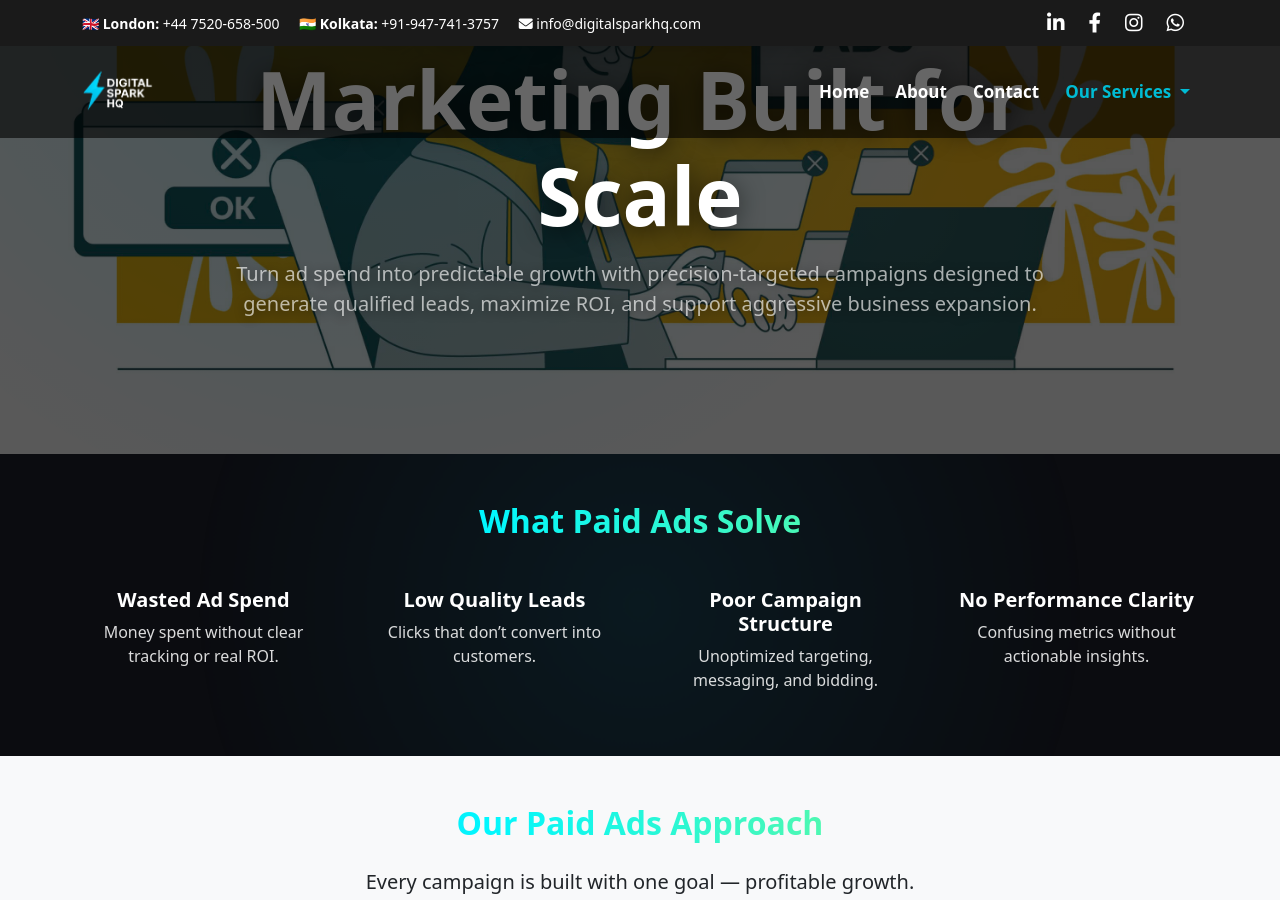
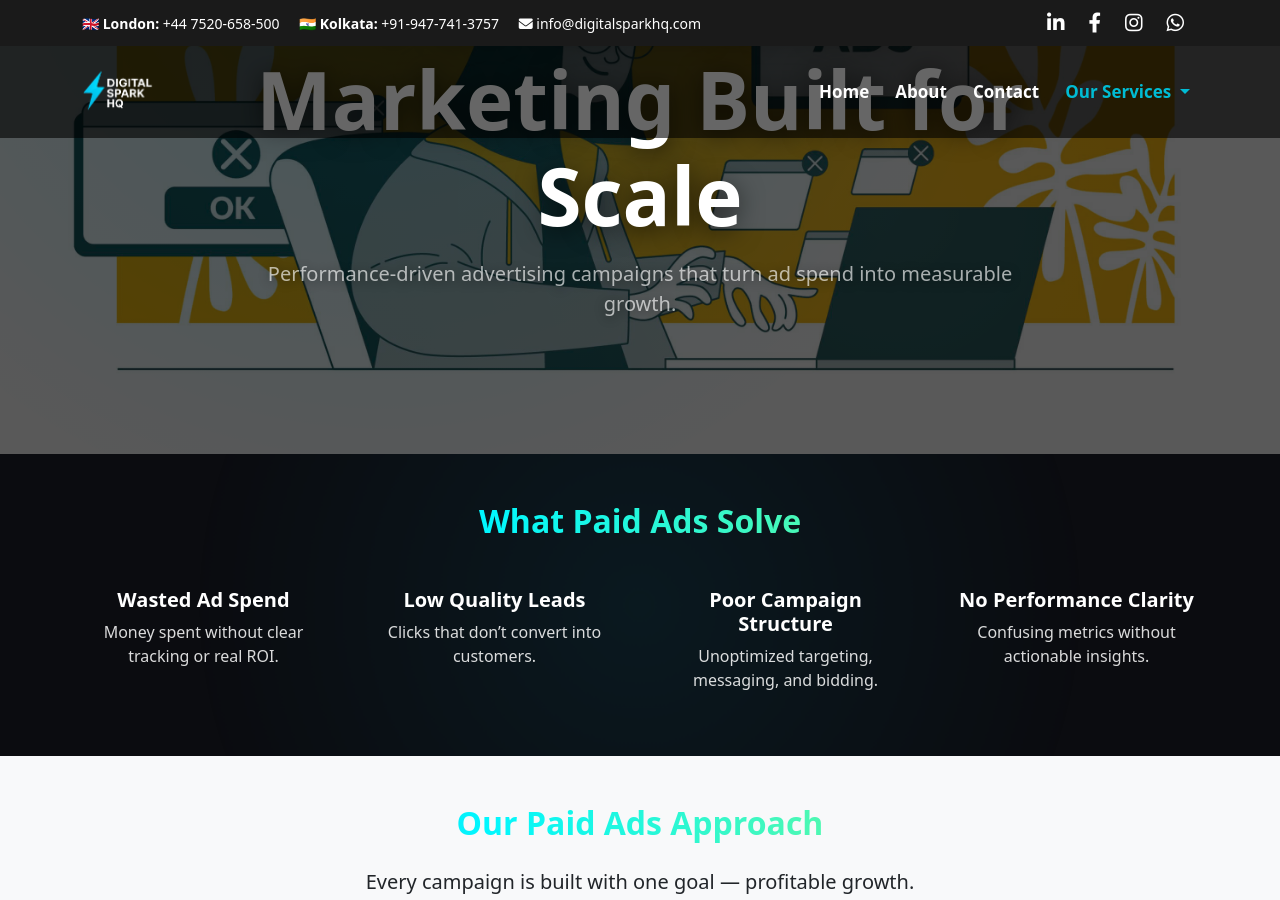
Before and after one commit to Iambiswajit-C/digitalsparkhq, a Jekyll site: the page built from services/paid-marketing/index.md, in a window 1280 px wide and 900 px high, scrolled down 356 px. Built offline with Jekyll 4.4.1, drawn with Linux system fonts in a browser that asks for light colours.

Commit message:
Update index.md

```diff
--- a/services/paid-marketing/index.md
+++ b/services/paid-marketing/index.md
@@ -23,7 +23,7 @@ breadcrumb:
     <i class="fas fa-bullseye fa-3x mb-4" style="color: var(--hover-color);"></i>
     <h1 class="display-1 fw-bold">Performance Marketing Built for Scale</h1>
     <p class="lead opacity-75 mt-3 mx-auto hero-subtext" style="max-width:820px;">
-      Turn ad spend into predictable growth with precision-targeted campaigns designed to generate qualified leads, maximize ROI, and support aggressive business expansion.
+      Performance-driven advertising campaigns that turn ad spend into measurable growth.
     </p>
   </div>
 </section>
```
